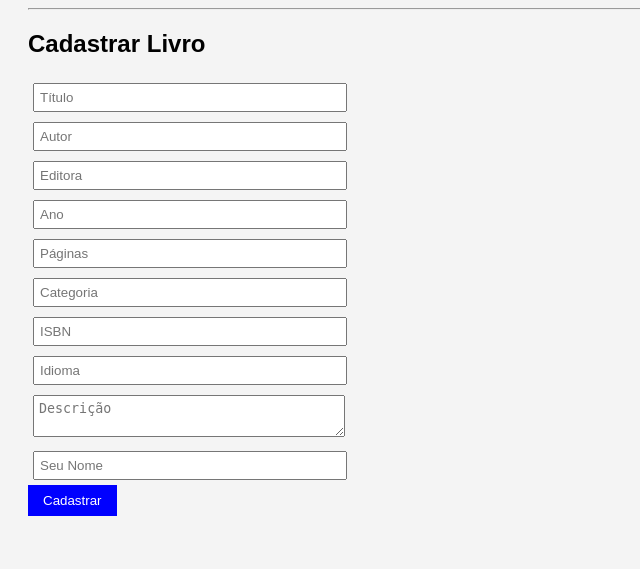
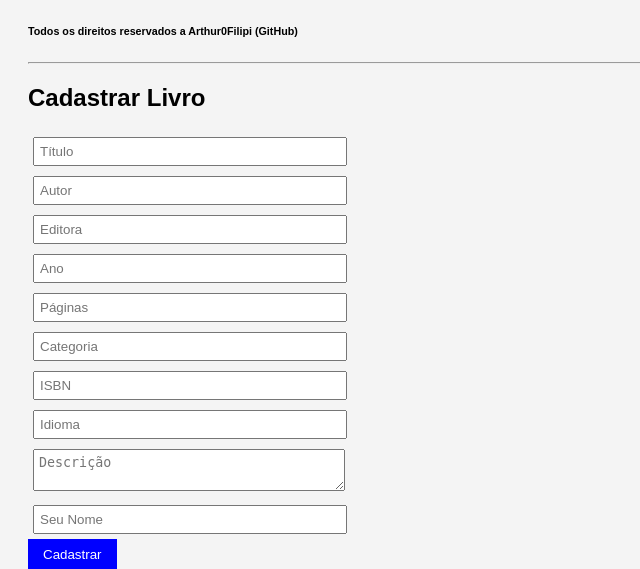
Before and after one commit to Arthur0Filipi/Logicade-Programa-o, a Django app: page /cadastrar/ in a window 1280 px wide. Shown: the part 46-615 px from the top of the page, without its empty margins (0-640 px from the left). Run offline with Django 5.2, Linux system fonts and the light colour scheme.

Commit message:
Add files via upload

```diff
--- a/AulaA3/home/templates/base.html
+++ b/AulaA3/home/templates/base.html
@@ -14,6 +14,7 @@
 <a href="/sobre/">Sobre</a>
 </nav>
 
+<h6>Todos os direitos reservados a Arthur0Filipi (GitHub)</h6>
 <hr>
 
 {% block content %}
```
Also changed, not shown: AulaA3/db.sqlite3.
